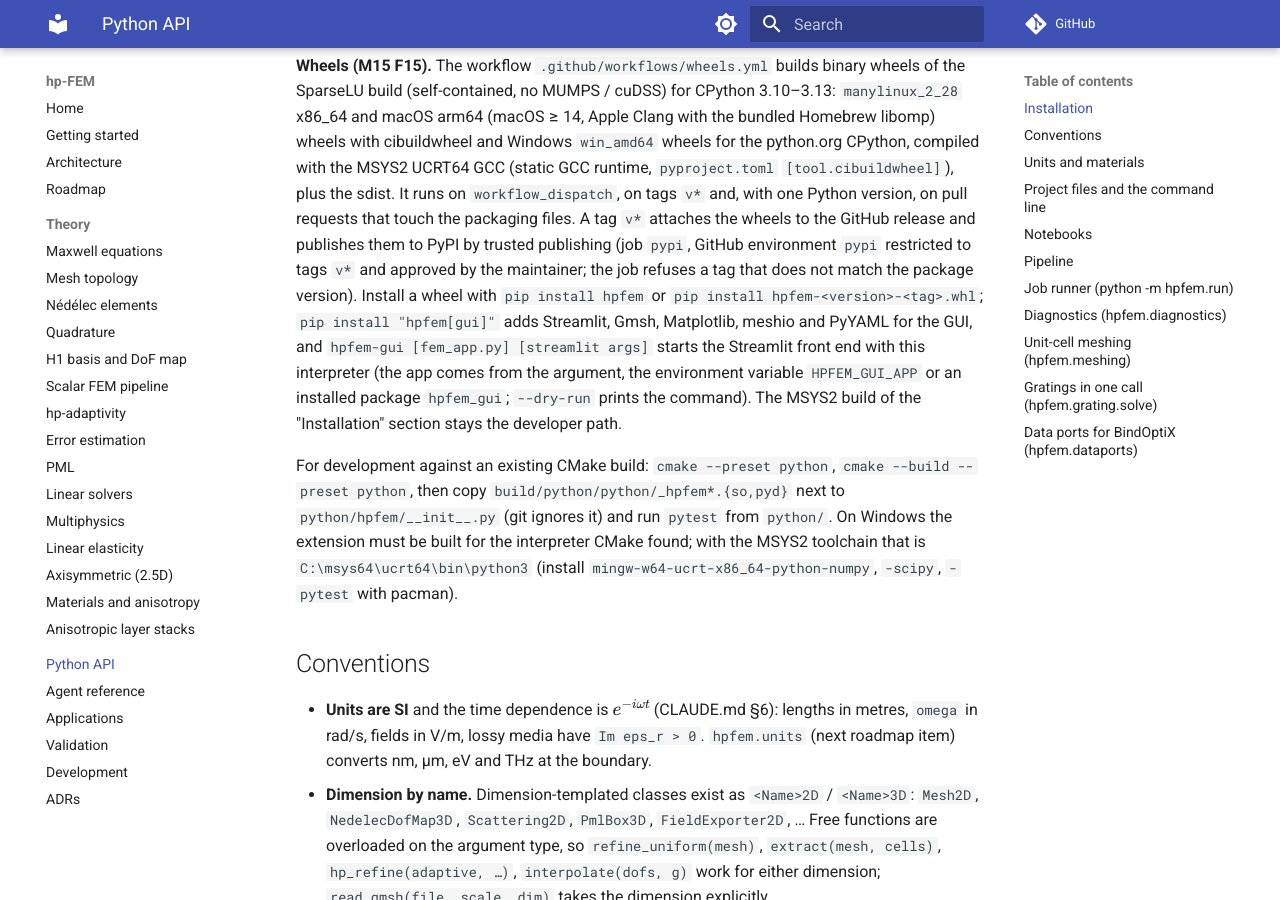
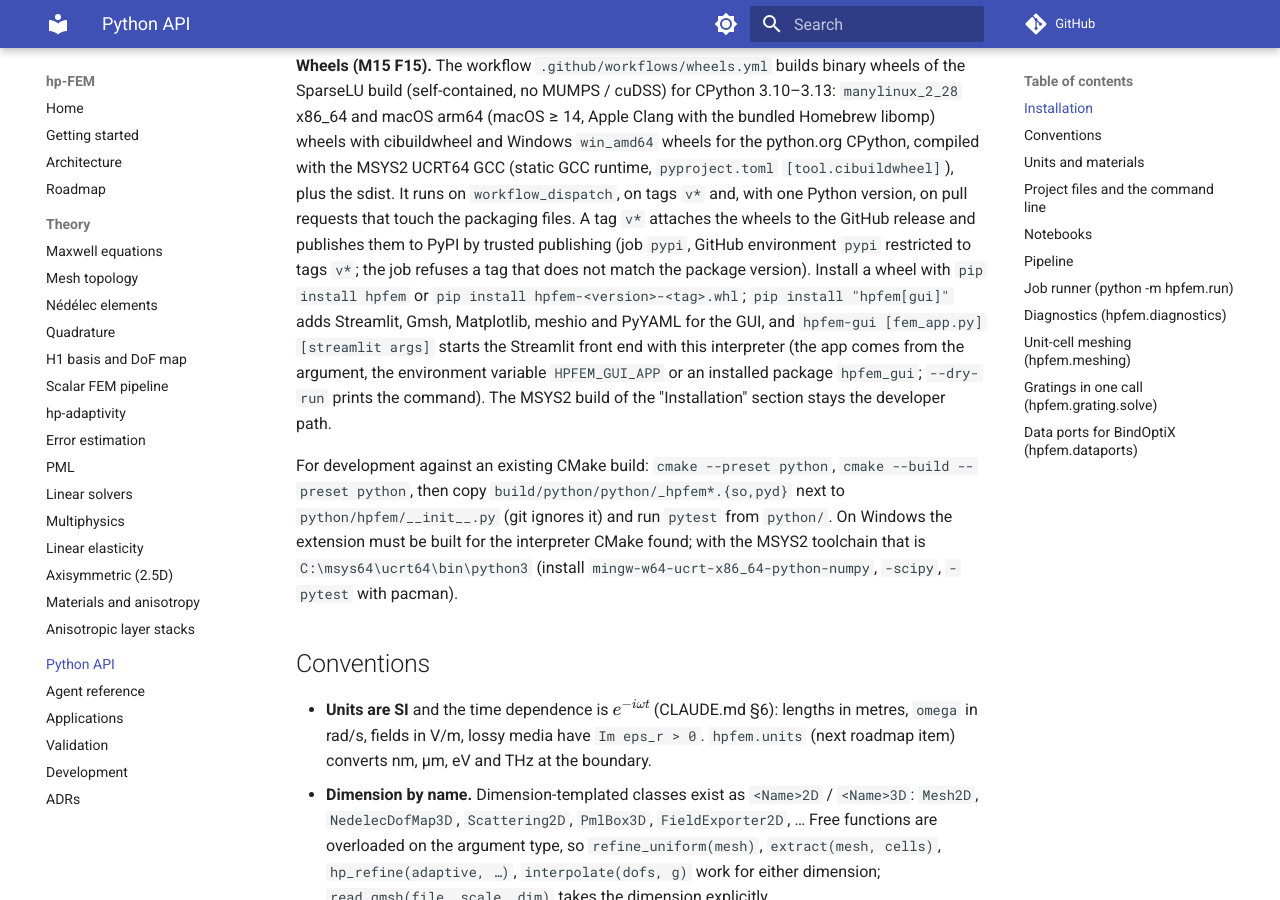
Before and after one commit to PhotonPower/hp-FEM, an MkDocs documentation site: the page built from docs/python.md, in a window 1280 px wide and 900 px high, scrolled down 584 px. Built offline with MkDocs 1.6.1 and Material for MkDocs 9.7.7, drawn with Linux system fonts in a browser that asks for light colours; comment, search, counter and statistics services are not loaded.

Commit message:
build(release): the pypi environment has no required reviewer
Publishing runs on every tag v*; the environment only restricts it to those tags.

Co-Authored-By: Claude Opus 5.5 <noreply@anthropic.com>

```diff
--- a/docs/python.md
+++ b/docs/python.md
@@ -27,8 +27,8 @@ cibuildwheel and Windows `win_amd64` wheels for the python.org CPython, compiled
 UCRT64 GCC (static GCC runtime, `pyproject.toml` `[tool.cibuildwheel]`), plus the sdist. It runs
 on `workflow_dispatch`, on tags `v*` and, with one Python version, on pull requests that touch
 the packaging files. A tag `v*` attaches the wheels to the GitHub release and publishes them to
-PyPI by trusted publishing (job `pypi`, GitHub environment `pypi` restricted to tags `v*` and
-approved by the maintainer; the job refuses a tag that does not match the package version).
+PyPI by trusted publishing (job `pypi`, GitHub environment `pypi` restricted to tags `v*`; the
+job refuses a tag that does not match the package version).
 Install a wheel with `pip install hpfem` or `pip install hpfem-<version>-<tag>.whl`;
 `pip install "hpfem[gui]"` adds Streamlit, Gmsh,
 Matplotlib, meshio and PyYAML for the GUI, and `hpfem-gui [fem_app.py] [streamlit args]`
```
Also changed, not shown: CHANGELOG.md (+2 -2 lines), 1 other file.
